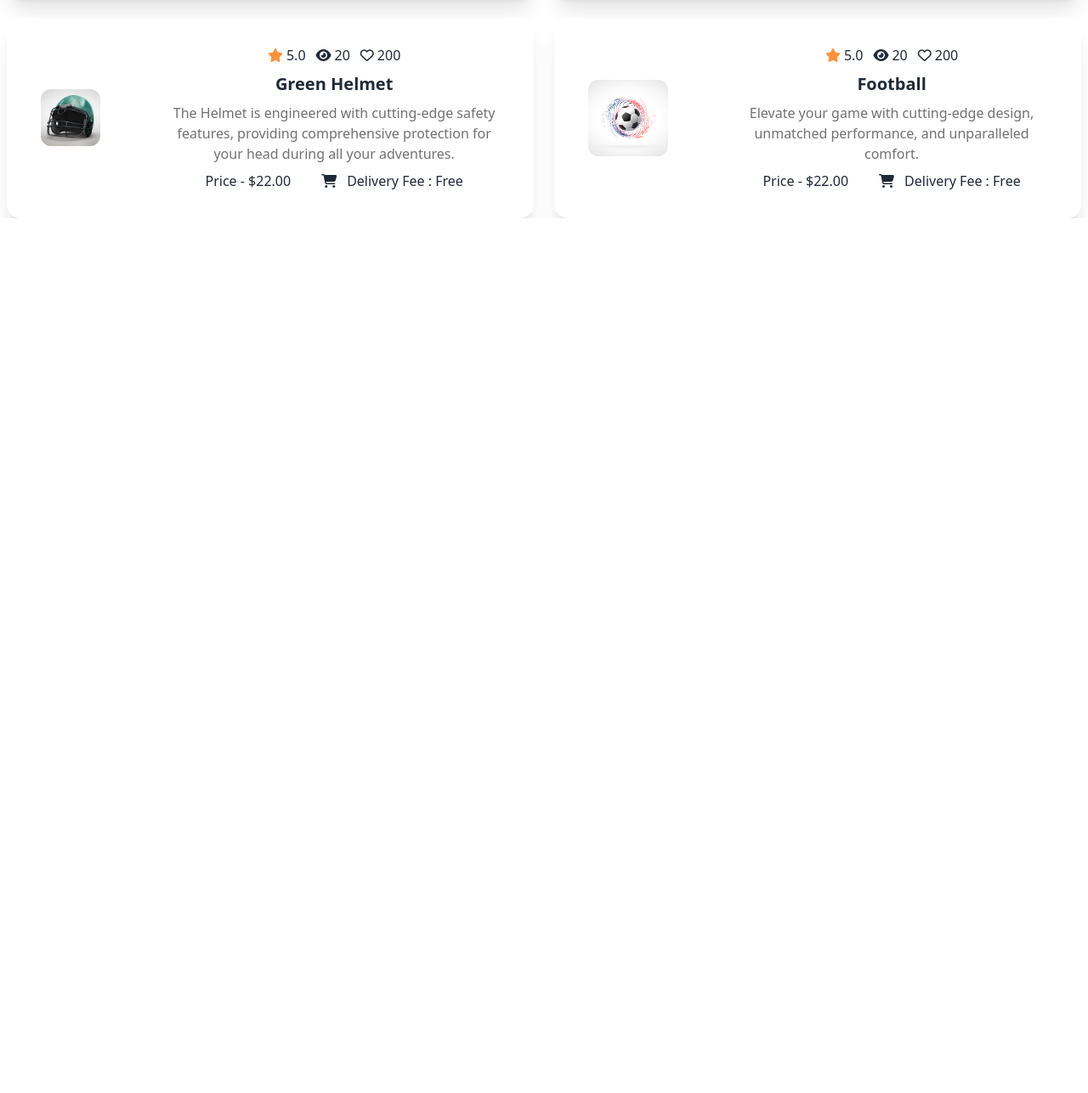
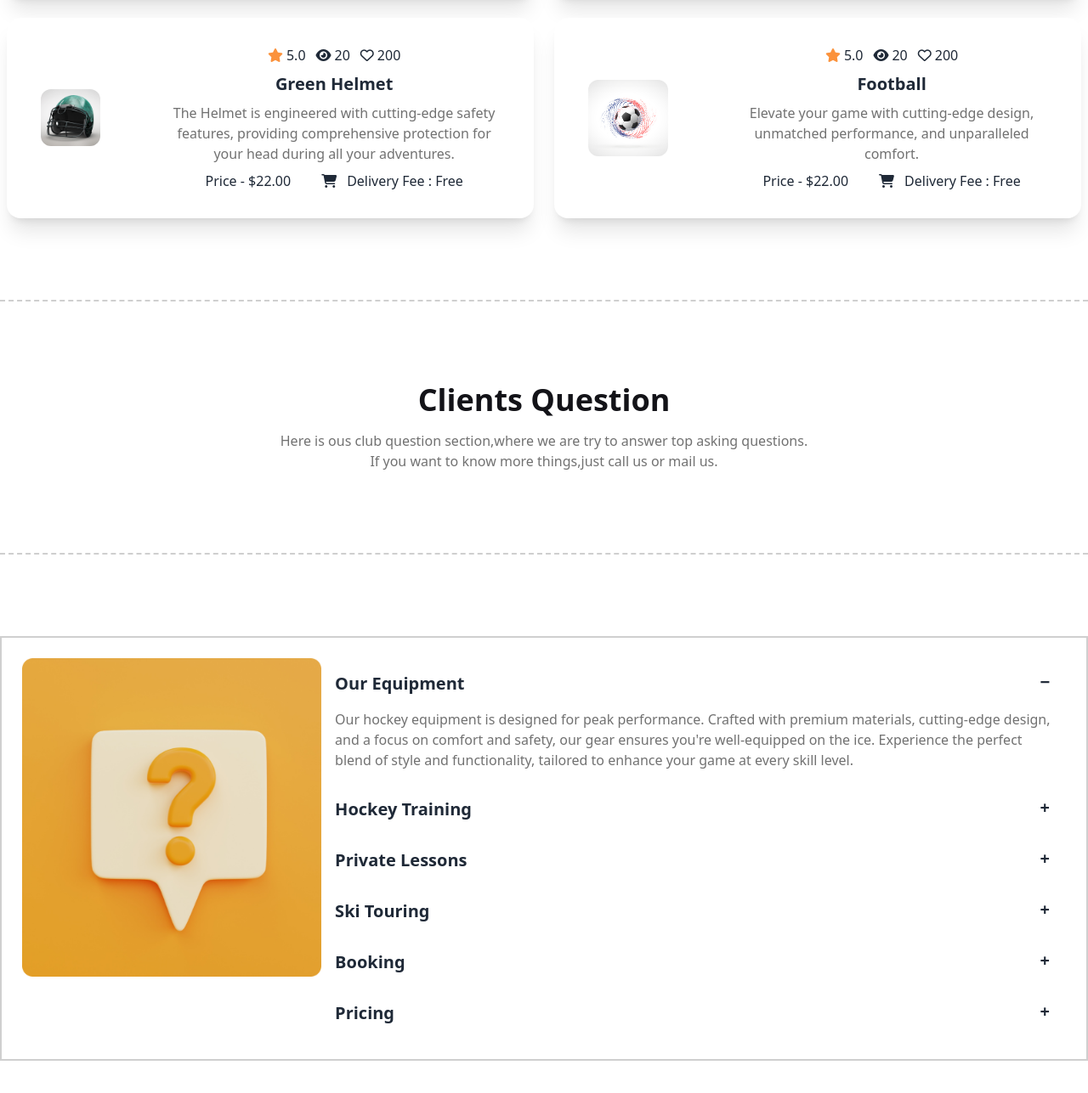
Before and after one commit to Mehedi3300/hockeys-project, a plain HTML site: page index.html in a window 1280 px wide. Shown: the part 3467-4754 px from the top of the page at 85% size. Before the commit the page ends 3724 px from the top, so only its background shows below. Drawn offline with nearby package versions, Linux system fonts and the light colour scheme.

Commit message:
clients question section added

```diff
--- a/index.html
+++ b/index.html
@@ -215,7 +215,7 @@
                 <p class=" font-medium text-[#13131399]">Introducing our latest product, designed to elevate your lifestyle with unparalleled style and functionality! <br>Elevate your lifestyle today and make a statement with the perfect blend of style and innovation! </p>
             </div>
             <!-- products -->
-            <div class="mt-12 grid grid-cols-1 lg:grid-cols-2 gap-6 mx-2">
+            <div class="mt-12 grid grid-cols-1 lg:grid-cols-2 gap-6 mx-2 mb-24">
                 <!-- first product -->
                 <div class="card bg-base-100 shadow-xl flex lg:flex-row">
                     <figure class="px-10 py-10">
@@ -357,6 +357,75 @@
                   </div>
             </div>
         </section>
+        <!-- clients Question -->
+        <section class="container mx-auto">
+            <div class="border-dashed border-y-2 border-[#13131333] text-center ">
+                <h2 class="text-4xl font-extrabold text-[#131318] mt-24 mb-4">Clients Question</h2>
+                <p class=" font-medium text-[#13131399] mb-24">Here is ous club question section,where we are try to answer top asking questions. <br> If you want to know more things,just call us or mail us. </p>
+            </div>
+            <div class="my-24 flex flex-col lg:flex-row mx-auto border-solid border-2  border-[#13131333] p-6">
+                  <div class="w-[100%]">
+                    <img src="Images/11.png" alt="" >
+                  </div>
+                  <div>
+                    <div class="collapse collapse-plus ">
+                        <input type="radio" name="my-accordion-3" checked="checked" />
+                        <div class="collapse-title text-xl font-bold">
+                            Our Equipment
+                        </div>
+                        <div class="collapse-content text-[#13131399]">
+                          <p>Our hockey equipment is designed for peak performance. Crafted with premium materials, cutting-edge design, and a focus on comfort and safety, our gear ensures you're well-equipped on the ice. Experience the perfect blend of style and functionality, tailored to enhance your game at every skill level.</p>
+                        </div>
+                      </div>
+                      <div class="collapse collapse-plus ">
+                        <input type="radio" name="my-accordion-3" />
+                        <div class="collapse-title text-xl font-bold">
+                            Hockey Training
+                        </div>
+                        <div class="collapse-content text-[#13131399]">
+                          <p>Hockey training with us is a dynamic experience focused on skill enhancement, fitness, and game strategy. Our programs feature expert coaching, personalized workouts, and strategic drills to elevate your performance on the ice. Join us to unlock your full potential and take your hockey skills to the next level.
+                          </p>
+                        </div>
+                      </div>
+                      <div class="collapse collapse-plus ">
+                        <input type="radio" name="my-accordion-3" />
+                        <div class="collapse-title text-xl font-bold">
+                            Private Lessons
+                        </div>
+                        <div class="collapse-content text-[#13131399]">
+                          <p>Elevate your skills with personalized excellence through our private lessons. Tailored to your unique needs, our one-on-one sessions provide focused coaching, customized training plans, and individualized feedback. Maximize your potential with dedicated attention and accelerate your progress in a private lesson setting.</p>
+                        </div>
+                      </div>
+                      <div class="collapse collapse-plus ">
+                        <input type="radio" name="my-accordion-3" />
+                        <div class="collapse-title text-xl font-bold">
+                            Ski Touring
+                        </div>
+                        <div class="collapse-content text-[#13131399]">
+                          <p>Embark on a thrilling adventure with ski touring. Explore untouched snowscapes and conquer challenging terrains as you ascend on skis. Our ski touring experiences offer the perfect blend of exploration, fitness, and the sheer joy of carving your path through breathtaking winter landscapes. Join us for an exhilarating journey into the heart of winter's beauty.</p>
+                        </div>
+                      </div>
+                      <div class="collapse collapse-plus ">
+                        <input type="radio" name="my-accordion-3" />
+                        <div class="collapse-title text-xl font-bold">
+                            Booking
+                        </div>
+                        <div class="collapse-content text-[#13131399]">
+                          <p>Booking with us is simple and convenient. Choose your preferred date, time, and service on our user-friendly platform. Enjoy a seamless experience with secure payment options. Our booking process ensures efficiency, and our team is ready to assist you every step of the way. Reserve your spot effortlessly and look forward to a fantastic experience with us!</p>
+                        </div>
+                      </div>
+                      <div class="collapse collapse-plus ">
+                        <input type="radio" name="my-accordion-3" />
+                        <div class="collapse-title text-xl font-bold">
+                            Pricing
+                        </div>
+                        <div class="collapse-content text-[#13131399]">
+                          <p>Our pricing is designed to offer excellent value for the exceptional services and products we provide. We believe in transparency, and you'll find clear and competitive pricing for all our offerings. Explore our pricing options on our website or get in touch with our team for detailed information. We aim to provide quality and affordability to ensure your satisfaction with every investment you make with us.</p>
+                        </div>
+                      </div>
+                  </div>
+            </div>
+        </section>
     </main>
     <footer>
 
```
